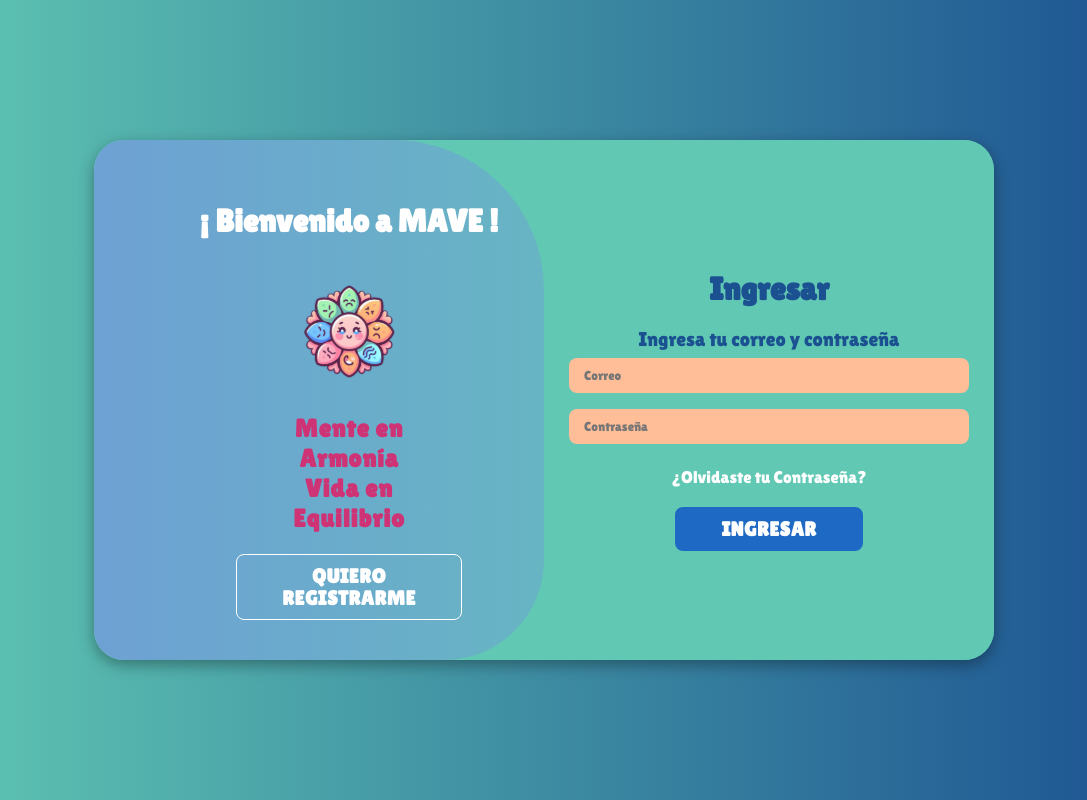
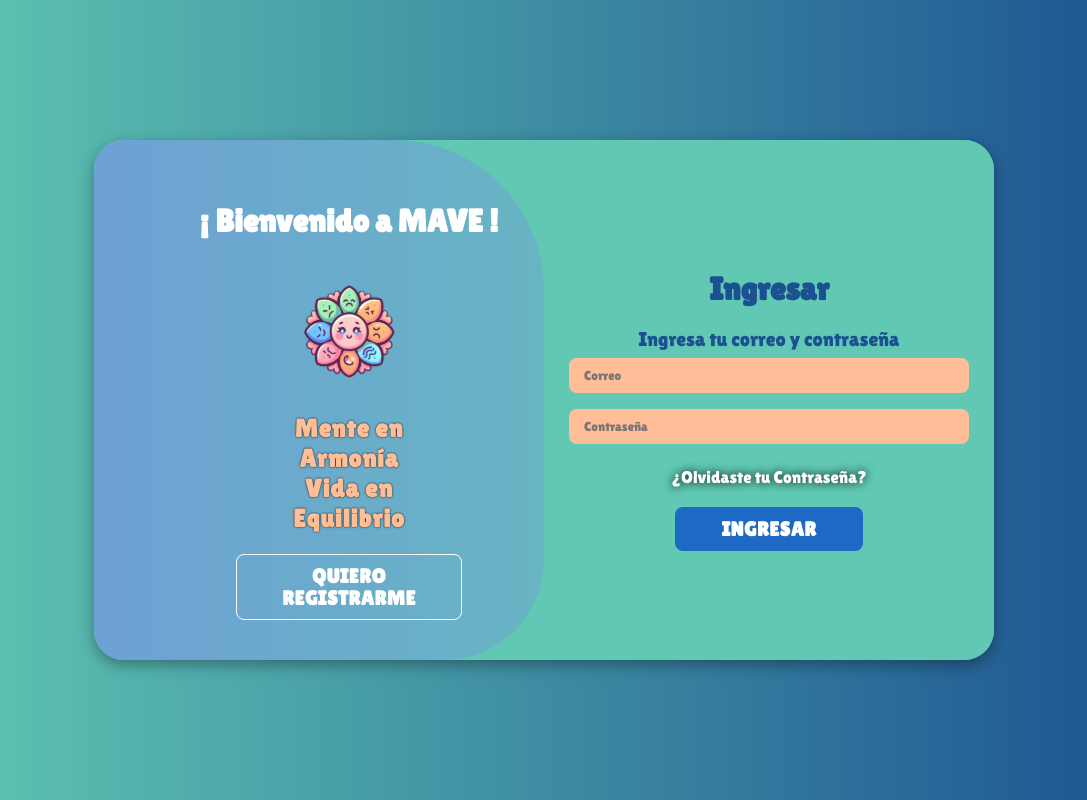
Before and after one commit to dhincapie2002/FrontMave, a React (Vite) app: page / in a window 1280 px wide. Shown: the whole page, without its empty margins (96-1183 px from the left). Built offline with nearby package versions, Linux system fonts and the light colour scheme.

Commit message:
changes made by Juan in the style of the lyrics

```diff
--- a/src/styles/Login.css
+++ b/src/styles/Login.css
@@ -23,7 +23,7 @@ body{
     flex-direction: column;
     height: 100vh;
 }
-/*linea de lamitad*/
+/*linea de la mitad*/
 .container{
     background: #60C8B3;
     border-radius: 30px;
@@ -37,13 +37,14 @@ body{
 }
 
 .container p{
-    color: #CE3375;
+    color: #FFBE98;
     font-size: 25px;
     margin: 10px 0;
     font-family: "Lilita One", sans-serif;
     font-weight: bold;
     letter-spacing: 1px;
     line-height: 30px;
+    text-shadow: 0 0 2px black;
 }
 .acronym {
     font-size: 20px;
@@ -52,7 +53,7 @@ body{
     color: #CE3375;
     &:not(br) {
         font-size: 25px; /* Tamaño de fuente para letras en mayúscula */
-        color: #CE3375; /* Color de texto para letras en mayúscula */
+        color: #FFBE98; /* Color de texto para letras en mayúscula */
         letter-spacing: 1px;
         line-height: 30px;
         margin: 10px 0;
@@ -70,6 +71,8 @@ body{
     text-decoration: none;
     margin: 15px 0 10px;
     font-family: 'Lilita One', Times, serif;
+    text-shadow: 0 0 10px black;
+
 }
 
 .container button{
@@ -89,7 +92,8 @@ body{
 
 .container button.hidden{
     background-color: transparent;
-    border-color: #ffff;
+    border-color: #ffffff;
+
 }
 /*Fondo*/
 .container form{
```
